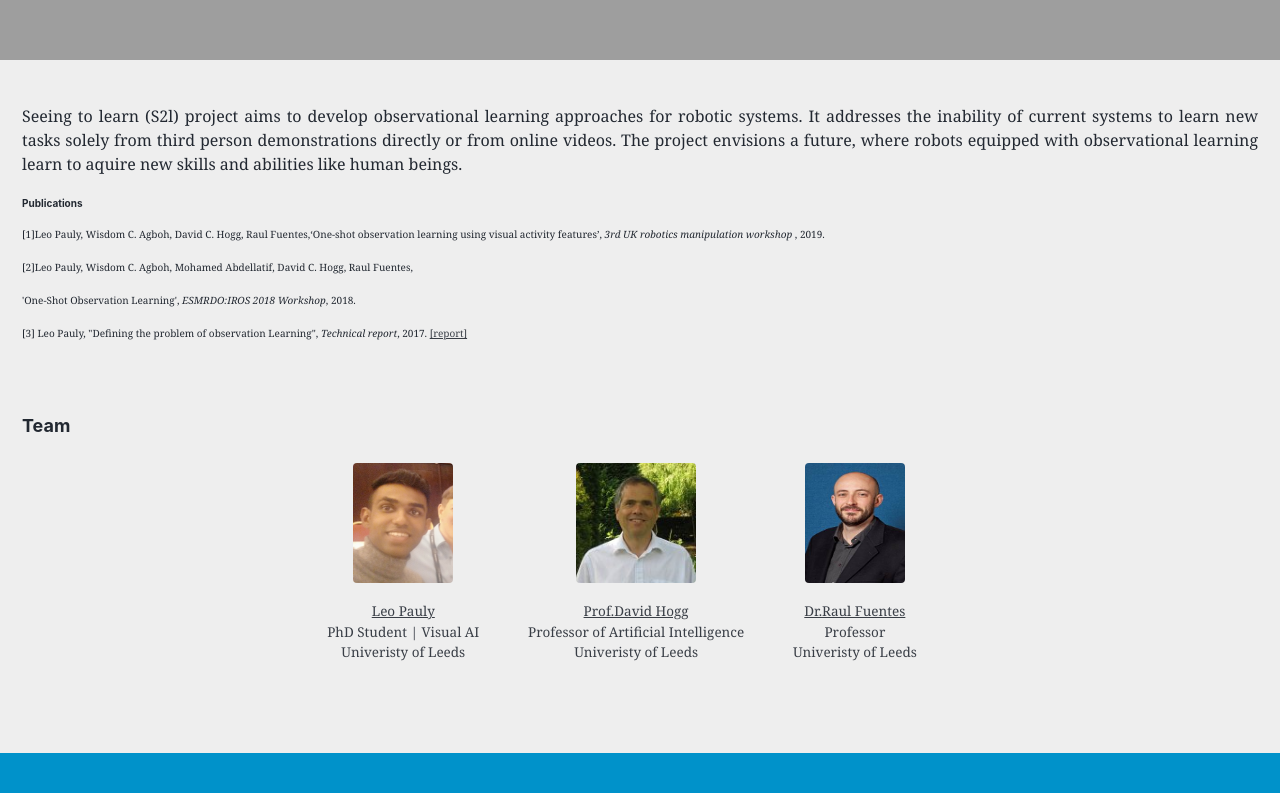
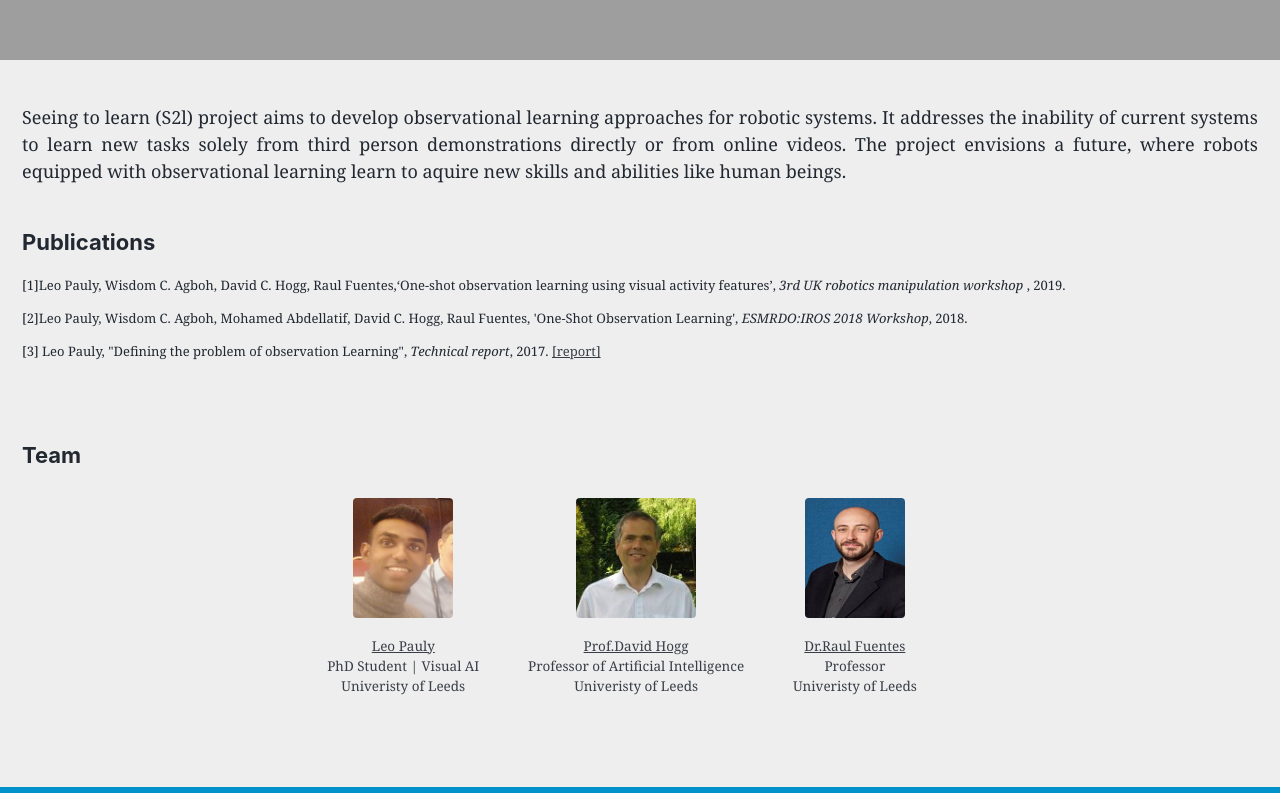
Before and after one commit to leopauly/s2l, a Jekyll site: the page built from index.md, in a window 1280 px wide and 900 px high, scrolled down 1000 px, cut to the strip 0-793 px from the top of the window. Built offline with Jekyll 4.4.1, drawn with Linux system fonts in a browser that asks for light colours; the list of posts is cut into pages by our own code.

Commit message:
Update index.md

```diff
--- a/index.md
+++ b/index.md
@@ -23,7 +23,7 @@ width: 20px;
 <!--- ---------------------------------------------------------------------------------------- ---->
 <!--- ---------------------------------------------------------------------------------------- ---->
 
-<font face="Georgia" size="3">
+<font face="Georgia" size="4">
 <p align="justify">
 
 Seeing to learn (S2l) project aims to develop observational learning approaches for robotic systems. It addresses the inability of current systems to learn new tasks solely from third person demonstrations directly or from online videos.  The project envisions a future, where robots equipped with observational learning learn to aquire new skills and abilities like human beings.
@@ -34,11 +34,11 @@ Seeing to learn (S2l) project aims to develop observational learning approaches
 <!--- ---------------------------------------------------------------------------------------- ---->
 <!--- ---------------------------------------------------------------------------------------- ---->
 
+<h3><b>Publications</b></h3>
+<font face="Georgia" size="2">
 
-<font face="Georgia" size="1">
-<h3><b>Publications</b></h3>
 [1]Leo Pauly, Wisdom C. Agboh, David C. Hogg, Raul Fuentes,‘One-shot observation learning using visual activity features’, <i>3rd UK robotics manipulation workshop </i>, 2019.<br/>
-[2]Leo Pauly, Wisdom C. Agboh, Mohamed Abdellatif, David C. Hogg, Raul Fuentes, <br/>'One-Shot Observation Learning', <i>ESMRDO:IROS 2018 Workshop</i>, 2018.<br/>
+[2]Leo Pauly, Wisdom C. Agboh, Mohamed Abdellatif, David C. Hogg, Raul Fuentes, 'One-Shot Observation Learning', <i>ESMRDO:IROS 2018 Workshop</i>, 2018.<br/>
 [3] Leo Pauly, "Defining the problem of observation Learning", <i>Technical report</i>, 2017.
 <a href="https://arxiv.org/abs/1808.08288"> [report]</a> <br/>
 
@@ -48,9 +48,8 @@ Seeing to learn (S2l) project aims to develop observational learning approaches
 <!--- ---------------------------------------------------------------------------------------- ---->
 <!--- ---------------------------------------------------------------------------------------- ---->
 
-
+<h3><b>Team</b></h3>
 <font face="Georgia" size="4">
-<h3><b>Team</b></h3>
 <div>
 <center>
 
```
